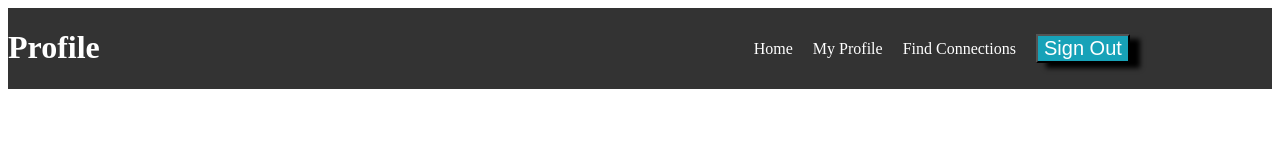
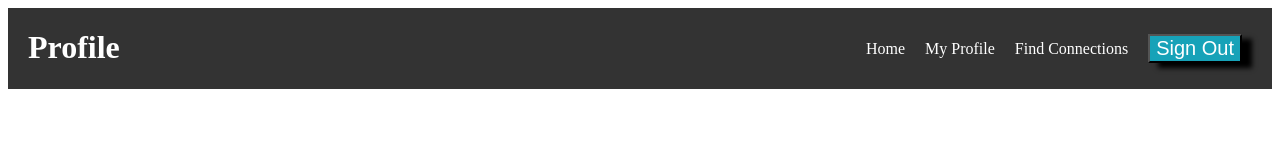
Before and after one commit to Jlynn209/Flex-Navbar, a plain HTML site: page index.html in a window 1280 px wide. Drawn offline with Linux system fonts and the light colour scheme.

Commit message:
fixed flex on both sides.

```diff
--- a/style.css
+++ b/style.css
@@ -1,6 +1,13 @@
 .nav {
   background-color: rgb(51, 51, 51);
   display: flex;
+}
+
+.nav-title {
+  margin-left: 20px;
+  width: 100%;
+  display: flex;
+  justify-content: flex-start;
 }
 
 .nav h1 {
@@ -8,10 +15,11 @@
 }
 
 .nav-links {
-  width: 1000px;
+  margin-right: 20px;
+  width: 100%;
   display: flex;
   align-items: center;
-  justify-content: end;
+  justify-content: flex-end;
 }
 
 li {
```
